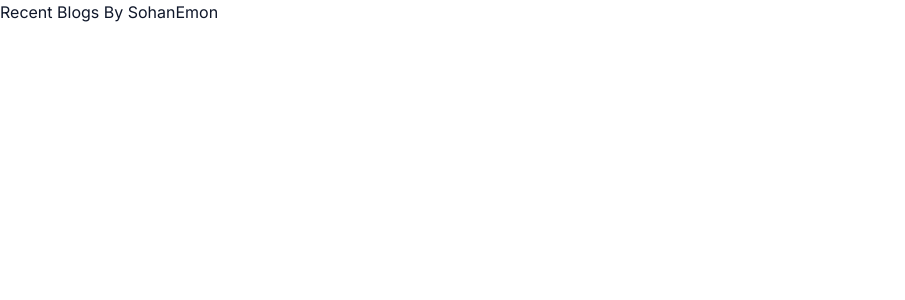
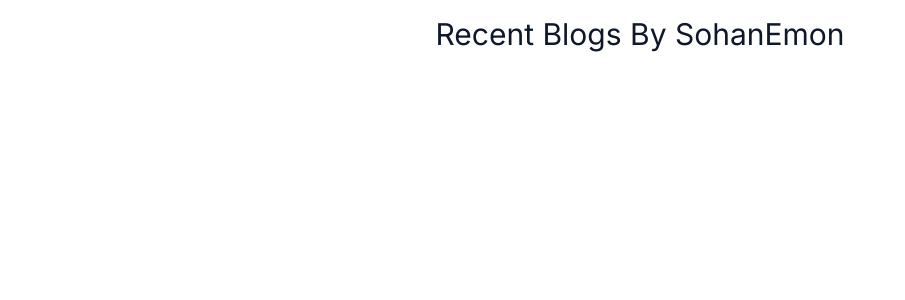
Before and after one commit to sohanemon/minimal-blogs, a Next.js app: page /blogs in a window 1280 px wide. Shown: the top 300 px of the page, without its empty margins (0-905 px from the left). Built offline with nearby package versions, Linux system fonts and the light colour scheme.

Commit message:
Jun 12, 2023, 10:45 PM

```diff
--- a/package.json
+++ b/package.json
@@ -12,6 +12,7 @@
     "@mdx-js/loader": "^2.3.0",
     "@mdx-js/react": "^2.3.0",
     "@next/mdx": "^13.4.5",
+    "@tailwindcss/container-queries": "^0.1.1",
     "@tailwindcss/typography": "^0.5.9",
     "@types/mdx": "^2.0.5",
     "@types/node": "20.3.0",
--- a/src/app/(doc)/blogs/page.tsx
+++ b/src/app/(doc)/blogs/page.tsx
@@ -1,7 +1,9 @@
 export default function Page() {
   return (
-    <main>
-      <h1 className='capitalize'>Recent blogs by sohanEmon</h1>
+    <main className='@container'>
+      <h1 className='my-4 text-3xl text-center capitalize'>
+        Recent blogs by sohanEmon
+      </h1>
     </main>
   );
 }
--- a/tailwind.config.js
+++ b/tailwind.config.js
@@ -67,5 +67,9 @@ module.exports = {
       },
     },
   },
-  plugins: [require('tailwindcss-animate'), require('@tailwindcss/typography')],
+  plugins: [
+    require('tailwindcss-animate'),
+    require('@tailwindcss/typography'),
+    require('@tailwindcss/container-queries'),
+  ],
 };
```
Also changed, not shown: 1 other file (tests, documents, lock files or other folders).
